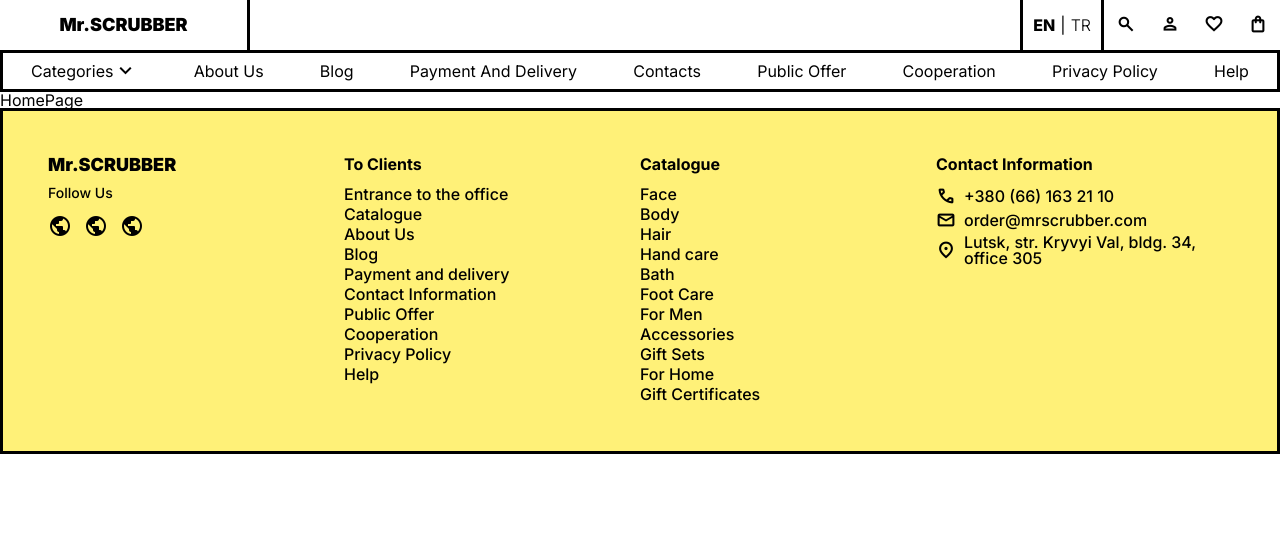
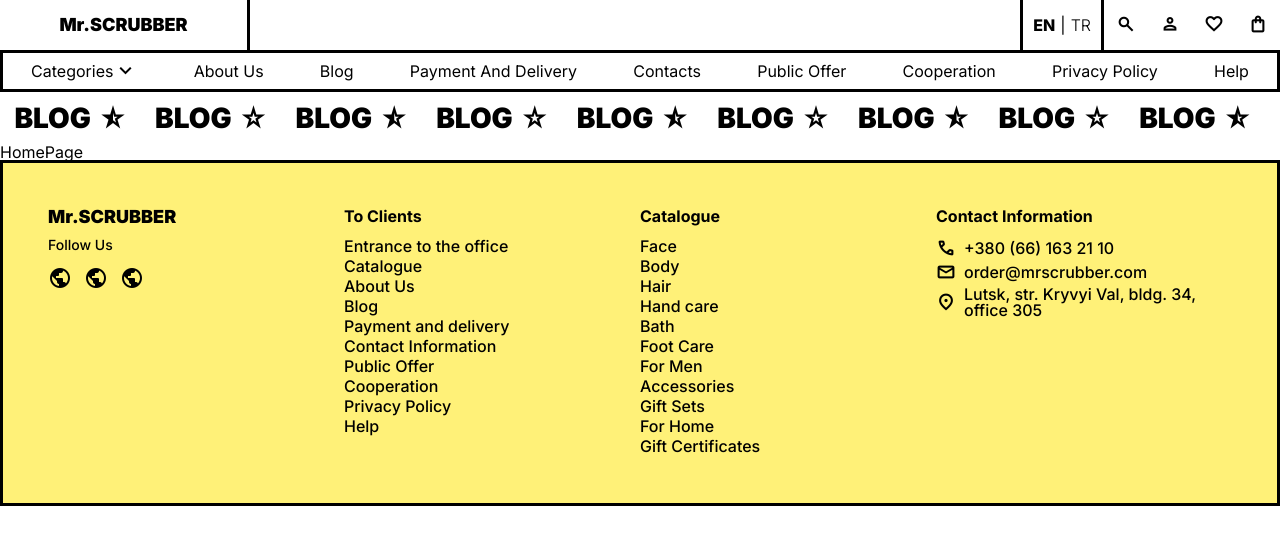
Before and after one commit to kahramanX/creative-ecommerce-project, a React (Create React App) app in the folder client/: page / in a window 1280 px wide. Shown: the top 544 px of the page. Built offline with nearby package versions, Linux system fonts and the light colour scheme.

Commit message:
marquee components tested

```diff
--- a/client/package.json
+++ b/client/package.json
@@ -12,6 +12,7 @@
     "@types/react-dom": "^18.0.9",
     "react": "^18.2.0",
     "react-dom": "^18.2.0",
+    "react-fast-marquee": "^1.3.5",
     "react-helmet-async": "^1.3.0",
     "react-router-dom": "^6.4.5",
     "react-scripts": "5.0.1",
--- a/client/src/assets/styles/index.scss
+++ b/client/src/assets/styles/index.scss
@@ -43,4 +43,19 @@
   box-sizing: border-box;
 }
 
+.marquee-text {
+  display: flex;
+  align-items: center;
+  justify-content: center;
+  margin-right: 28px;
+  font-size: 28px;
+  font-weight: 900;
+  margin-top: 12px;
+  margin-bottom: 12px;
+
+  span {
+    margin-left: 8px;
+    font-size: 28px;
+  }
+}
 // RESET CSS END
--- a/client/src/components/layouts/Header/index.tsx
+++ b/client/src/components/layouts/Header/index.tsx
@@ -1,4 +1,4 @@
-import React, { useState, useEffect, useRef } from "react";
+import React from "react";
 import "assets/styles/components/layouts/header.scss";
 import TopContainer from "./TopContainer";
 import WideMenu from "./WideMenu";
--- /dev/null
+++ b/client/src/components/shared/TextMarquee.tsx
@@ -0,0 +1,27 @@
+import React from "react";
+import Marquee from "react-fast-marquee";
+
+type MarqueeI = {};
+
+const TextMarquee: React.FC<MarqueeI> = () => {
+  return (
+    <div>
+      <Marquee gradient={false} speed={100} loop={0}>
+        {[
+          1, 2, 3, 4, 5, 6, 7, 8, 9, 10, 11, 12, 13, 14, 15, 16, 17, 18, 19, 20,
+        ].map((el, index: number) => (
+          <span className="marquee-text">
+            BLOG
+            {index % 2 ? (
+              <span className="material-symbols-outlined">star_rate</span>
+            ) : (
+              <span className="material-symbols-outlined">star_rate_half</span>
+            )}
+          </span>
+        ))}
+      </Marquee>
+    </div>
+  );
+};
+
+export default TextMarquee;
--- a/client/src/pages/HomePage/index.tsx
+++ b/client/src/pages/HomePage/index.tsx
@@ -1,3 +1,4 @@
+import TextMarquee from "components/shared/TextMarquee";
 import React from "react";
 import { Helmet } from "react-helmet-async";
 
@@ -9,6 +10,7 @@
       <Helmet>
         <title>MR.SCRUBBER</title>
       </Helmet>
+      <TextMarquee />
 
       <div>HomePage</div>
     </>
```
Also changed, not shown: 1 other file (tests, documents, lock files or other folders).
